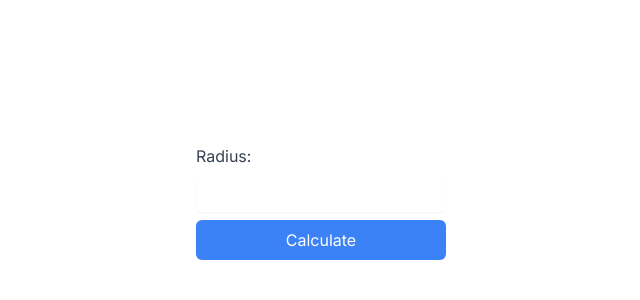
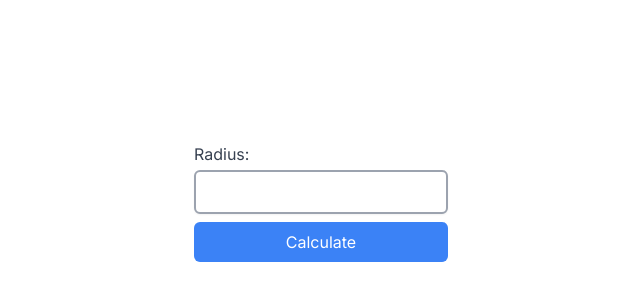
Before and after one commit to christianechevarria/area-from-radius, a Next.js app: page / in a window 1280 px wide. Shown: the part 198-498 px from the top of the page, without its empty margins (319-959 px from the left). Built offline with nearby package versions, Linux system fonts and the light colour scheme.

Commit message:
feat: add higher contrast to input

```diff
--- a/src/app/components/Form.tsx
+++ b/src/app/components/Form.tsx
@@ -88,7 +88,7 @@ export default function Form() {
   };
 
   return (
-    <form onSubmit={handleCustomSubmit} className="max-w-md mx-auto p-4">
+    <form onSubmit={handleCustomSubmit} className="max-w-md mx-auto p-4 bg-white">
         <label htmlFor="radius" className="block text-gray-700">Radius:</label>
         <input
             id="radius"
@@ -96,7 +96,7 @@ export default function Form() {
             {...register('radius', {
             onChange: () => clearMessages(), // Clear all messages on change
             })}
-            className="mt-1 p-2 block w-full text-black border-gray-300 rounded-md shadow-sm"
+            className="mt-1 p-2 block w-full text-black border-2 border-gray-400 focus:border-blue-500 rounded-md shadow-sm"
         />
         {errors.radius && <p className="h-6 mt-2 text-red-500">{`Form Error: ${errors.radius.message}`}</p>}
         <button type="submit" className="bg-blue-500 text-white py-2 mt-2 w-full px-4 rounded-md">Calculate</button>
```
